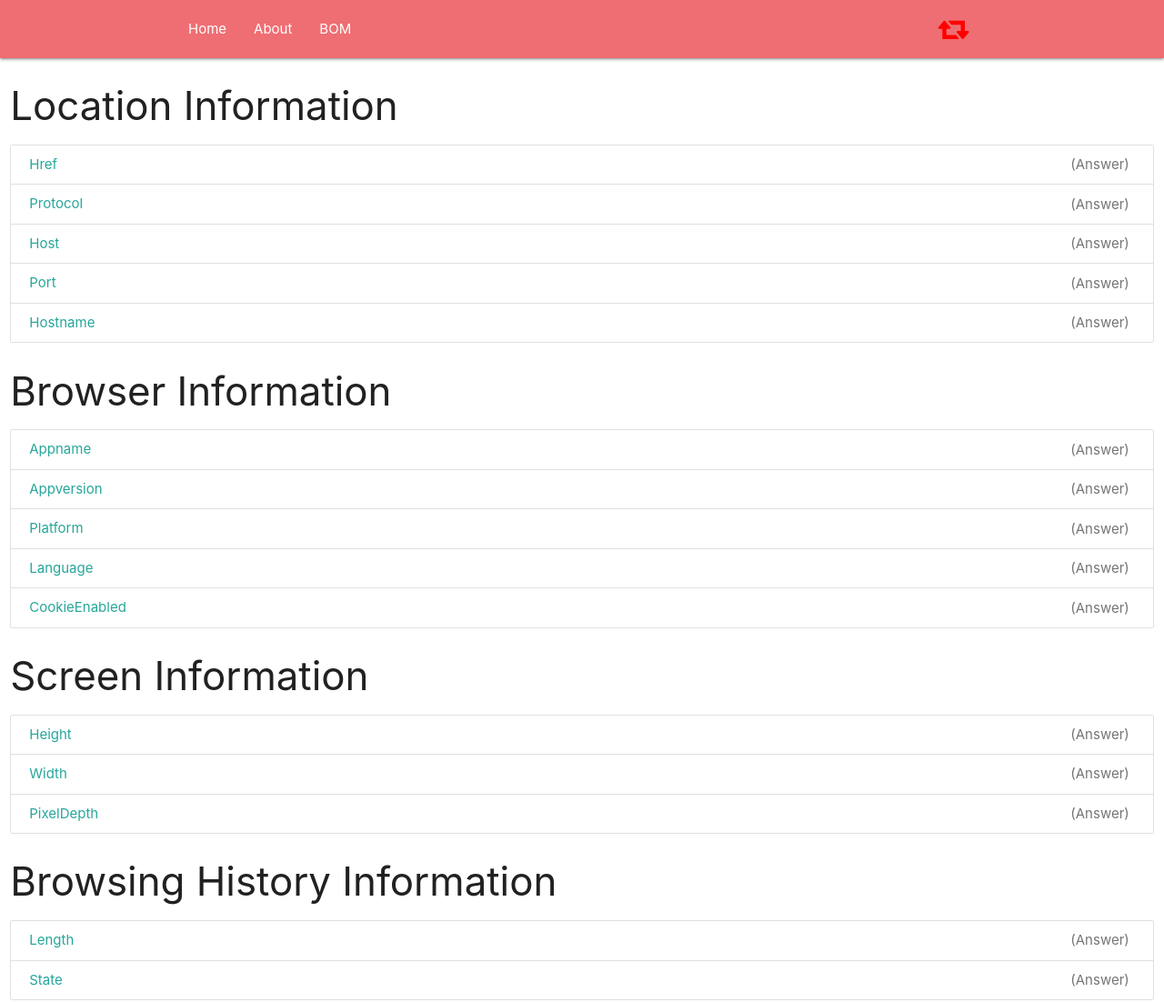
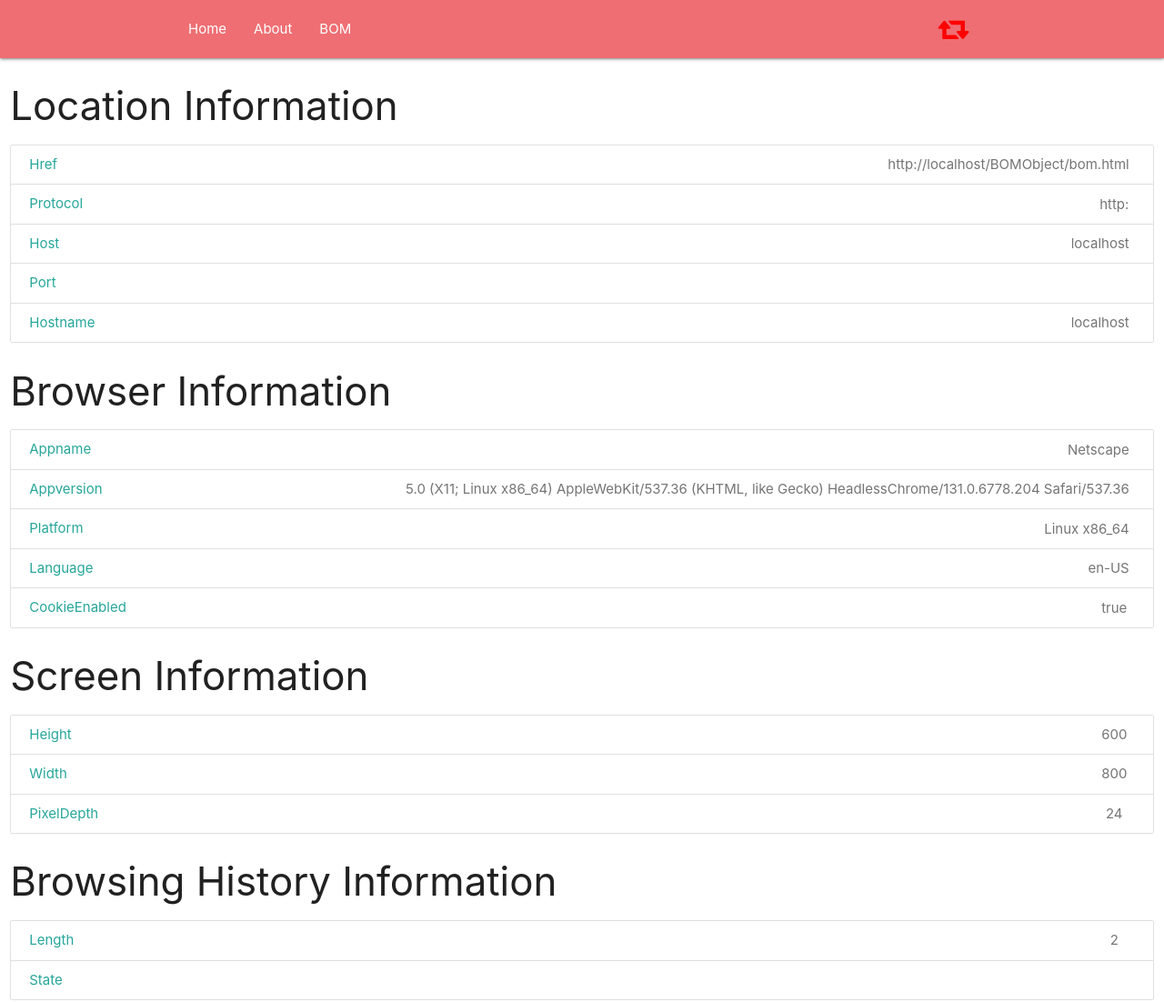
Before and after one commit to Natybeka/Lab-05, a plain HTML site: page BOMObject/bom.html in a window 1280 px wide. Shown: the whole page at 91% size. Drawn offline with nearby package versions, Linux system fonts and the light colour scheme.

Commit message:
BOM objects explored

```diff
--- a/BOMObject/assets/js/bom.js
+++ b/BOMObject/assets/js/bom.js
@@ -18,13 +18,46 @@ Good Luck !!!
 
 
 // Define UI Variables  here
+//Location
+const href = document.querySelector('#url');
+const protocol = document.querySelector('#protocol');
+const host = document.querySelector('#host');
+const port = document.querySelector('#port');
+const hostName = document.querySelector('#host-name');
 
+//Browser Information
+const appName = document.querySelector('#app-name');
+const appVersion = document.querySelector('#app-version');
+const platform = document.querySelector('#platform');
+const language = document.querySelector('#language');
+const cookieEnabled = document.querySelector('#cookie-enabled');
 
+//Screen Information
+const height = document.querySelector('#height');
+const width = document.querySelector('#width');
+const pixelDepth = document.querySelector('#pixel-depth');
 
-
-
-
-
+//Browsing History Information
+const length = document.querySelector('#length');
+const state = document.querySelector('#state');
 
 
 // Display the BOM Information on the innerHTML of the elements
+href.innerHTML = location.href;
+protocol.innerHTML = location.protocol;
+host.innerHTML = location.host;
+port.innerHTML = location.port;
+hostName.innerHTML = location.hostname;
+
+appName.innerHTML = navigator.appName;
+appVersion.innerHTML = navigator.appVersion;
+platform.innerHTML = navigator.platform;
+language.innerHTML = navigator.language;
+cookieEnabled.innerHTML = navigator.cookieEnabled;
+
+height.innerHTML = screen.height;
+width.innerHTML = screen.width;
+pixelDepth.innerHTML = screen.pixelDepth;
+
+length.innerHTML = history.length;
+state.innerHTML = history.state;
--- a/BOMObject/bom.html
+++ b/BOMObject/bom.html
@@ -45,33 +45,33 @@
             <h3>Location Information </h3>
             <div class="collection">
 
-                <a href="#!" class="collection-item">Href<span class="badge">(Answer)</span></a>
-                <a href="#!" class="collection-item">Protocol<span class="badge">(Answer)</span></a>
-                <a href="#!" class="collection-item">Host<span class="badge">(Answer)</span></a>
-                <a href="#!" class="collection-item">Port<span class="badge">(Answer)</span></a>
-                <a href="#!" class="collection-item">Hostname<span class="badge">(Answer)</span></a>
+                <a href="#!" class="collection-item">Href<span class="badge" id="url">(Answer)</span></a>
+                <a href="#!" class="collection-item">Protocol<span class="badge" id="protocol">(Answer)</span></a>
+                <a href="#!" class="collection-item">Host<span class="badge" id="host">(Answer)</span></a>
+                <a href="#!" class="collection-item">Port<span class="badge" id="port">(Answer)</span></a>
+                <a href="#!" class="collection-item">Hostname<span class="badge" id="host-name">(Answer)</span></a>
             </div>
 
             <h3>Browser Information </h3>
             <div class="collection">
 
-                <a href="#!" class="collection-item">Appname<span class="badge">(Answer)</span></a>
-                <a href="#!" class="collection-item">Appversion<span class="badge">(Answer)</span></a>
-                <a href="#!" class="collection-item">Platform<span class="badge">(Answer)</span></a>
-                <a href="#!" class="collection-item">Language<span class="badge">(Answer)</span></a>
-                <a href="#!" class="collection-item">CookieEnabled<span class="badge">(Answer)</span></a>
+                <a href="#!" class="collection-item">Appname<span class="badge" id="app-name">(Answer)</span></a>
+                <a href="#!" class="collection-item">Appversion<span class="badge" id="app-version">(Answer)</span></a>
+                <a href="#!" class="collection-item">Platform<span class="badge" id='platform'>(Answer)</span></a>
+                <a href="#!" class="collection-item">Language<span class="badge" id="language">(Answer)</span></a>
+                <a href="#!" class="collection-item">CookieEnabled<span class="badge" id="cookie-enabled">(Answer)</span></a>
             </div>
             <h3>Screen Information </h3>
             <div class="collection">
-                <a href="#!" class="collection-item">Height<span class="badge">(Answer)</span></a>
-                <a href="#!" class="collection-item">Width<span class="badge">(Answer)</span></a>
-                <a href="#!" class="collection-item">PixelDepth<span class="badge">(Answer)</span></a>
+                <a href="#!" class="collection-item">Height<span class="badge" id="height">(Answer)</span></a>
+                <a href="#!" class="collection-item">Width<span class="badge" id="width">(Answer)</span></a>
+                <a href="#!" class="collection-item">PixelDepth<span class="badge" id="pixel-depth">(Answer)</span></a>
             </div>
 
             <h3>Browsing History Information </h3>
             <div class="collection">
-                <a href="#!" class="collection-item">Length<span class="badge">(Answer)</span></a>
-                <a href="#!" class="collection-item">State<span class="badge">(Answer)</span></a>
+                <a href="#!" class="collection-item">Length<span class="badge" id="length">(Answer)</span></a>
+                <a href="#!" class="collection-item">State<span class="badge" id="state">(Answer)</span></a>
             </div>
         </div>
 
```
